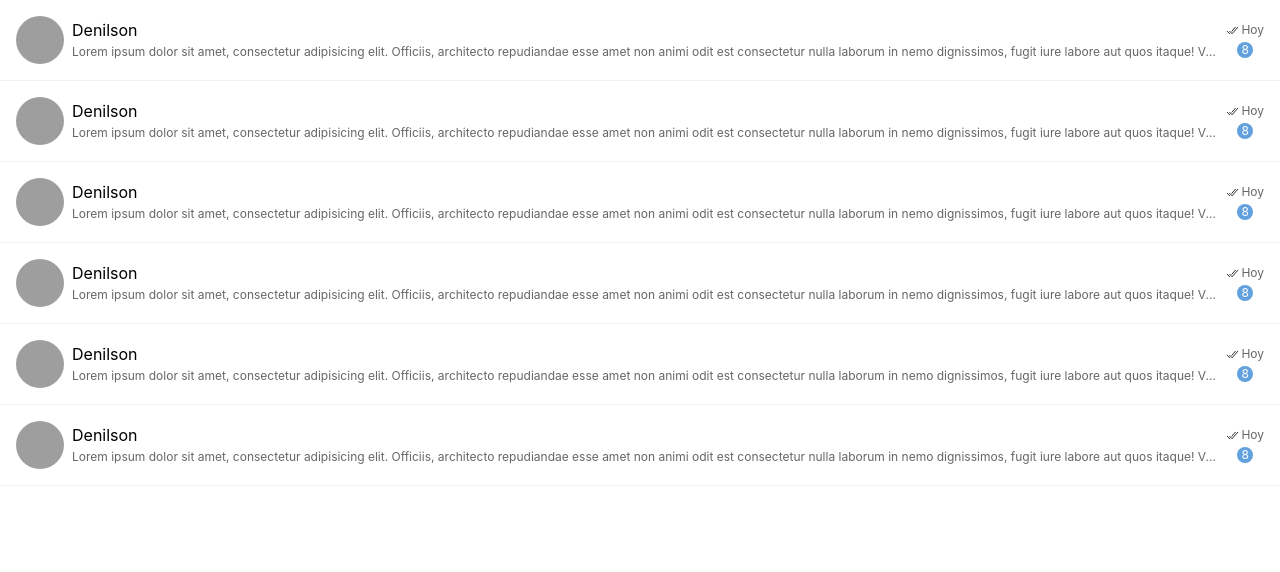
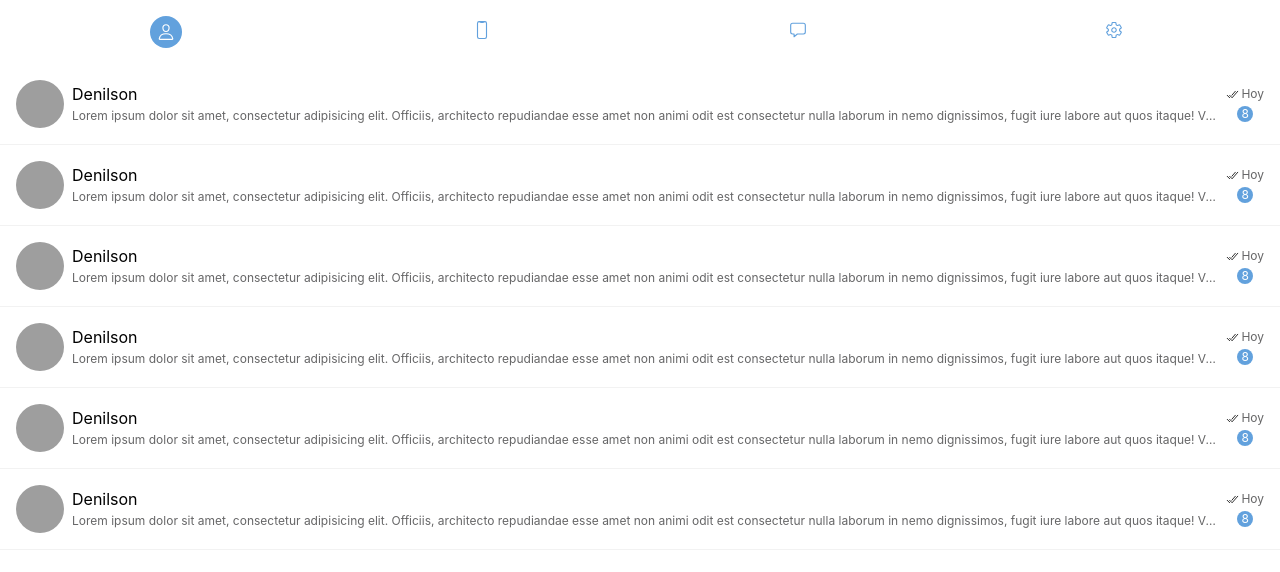
Before and after one commit to denilsonbarahona/d-p-telegrah, a React app: page / in a window 1280 px wide. Shown: the top 572 px of the page. Built offline with nearby package versions, Linux system fonts and the light colour scheme; grey boxes are pictures that could not be loaded.

Commit message:
[add] navigator component

```diff
--- a/src/infraestructure/ui/App.jsx
+++ b/src/infraestructure/ui/App.jsx
@@ -1,9 +1,11 @@
 import React from "react";
 import Contact from "@ui/containers/contact";
+import Navigator from "@ui/containers/navigator";
 
 const App = () => {
   return (
     <>
+      <Navigator />
       <Contact />
       <Contact />
       <Contact />
--- /dev/null
+++ b/src/infraestructure/ui/components/nav-item.jsx
@@ -0,0 +1,25 @@
+import React from "react";
+import PropTypes from "prop-types";
+import { Anchor, Container } from "@styles/components/nav-item.style";
+
+const NavItem = ({ children, selected }) => {
+  return (
+    <Anchor href="#">
+      <Container className={`${selected ? "isSelected" : ""}`}>
+        {children}
+      </Container>
+    </Anchor>
+  );
+};
+
+NavItem.propTypes = {
+  children: PropTypes.element,
+  selected: PropTypes.bool,
+};
+
+NavItem.defaultProps = {
+  children: null,
+  selected: false,
+};
+
+export default NavItem;
--- /dev/null
+++ b/src/infraestructure/ui/containers/navigator.jsx
@@ -0,0 +1,69 @@
+import React, { useMemo } from "react";
+import NavItem from "@ui/components/nav-item";
+import { IconContext } from "react-icons";
+import {
+  IoPhonePortraitOutline,
+  IoPersonOutline,
+  IoChatboxOutline,
+  IoSettingsOutline,
+} from "react-icons/io5";
+import Nav from "@styles/containers/navigator.style";
+
+const Navigator = () => {
+  return (
+    <Nav>
+      <ul>
+        <li>
+          <NavItem selected={true}>
+            <IconContext.Provider
+              value={useMemo(
+                () => ({ size: "18px", color: "#ffffff" }),
+                [{ size: "18px", color: "#ffffff" }]
+              )}
+            >
+              <IoPersonOutline />
+            </IconContext.Provider>
+          </NavItem>
+        </li>
+        <li>
+          <NavItem>
+            <IconContext.Provider
+              value={useMemo(
+                () => ({ size: "18px", color: "#62a1dd" }),
+                [{ size: "18px", color: "#62a1dd" }]
+              )}
+            >
+              <IoPhonePortraitOutline />
+            </IconContext.Provider>
+          </NavItem>
+        </li>
+        <li>
+          <NavItem>
+            <IconContext.Provider
+              value={useMemo(
+                () => ({ size: "18px", color: "#62a1dd" }),
+                [{ size: "18px", color: "#62a1dd" }]
+              )}
+            >
+              <IoChatboxOutline />
+            </IconContext.Provider>
+          </NavItem>
+        </li>
+        <li>
+          <NavItem>
+            <IconContext.Provider
+              value={useMemo(
+                () => ({ size: "18px", color: "#62a1dd" }),
+                [{ size: "18px", color: "#62a1dd" }]
+              )}
+            >
+              <IoSettingsOutline />
+            </IconContext.Provider>
+          </NavItem>
+        </li>
+      </ul>
+    </Nav>
+  );
+};
+
+export default Navigator;
--- /dev/null
+++ b/src/infraestructure/ui/styles/components/nav-item.style.js
@@ -0,0 +1,21 @@
+import styled from "styled-components";
+
+export const Anchor = styled.a`
+  display: grid;
+  place-content: center;
+  background: transparent;
+  cursor: pointer;
+  text-decoration: none;
+  inline-size: 100%;
+`;
+
+export const Container = styled.div`
+  &.isSelected {
+    inline-size: 2rem;
+    block-size: 2rem;
+    border-radius: 50%;
+    background-color: var(--light-blue);
+    display: grid;
+    place-items: center;
+  }
+`;
--- /dev/null
+++ b/src/infraestructure/ui/styles/containers/navigator.style.js
@@ -0,0 +1,22 @@
+import styled from "styled-components";
+
+const Nav = styled.nav`
+  padding: 1rem;
+
+  & ul {
+    display: flex;
+    gap: 1rem;
+    padding: 0;
+    margin: 0;
+    align-items: center;
+    justify-content: space-between;
+  }
+
+  & li {
+    list-style: none;
+    cursor: pointer;
+    inline-size: 100%;
+  }
+`;
+
+export default Nav;
```
